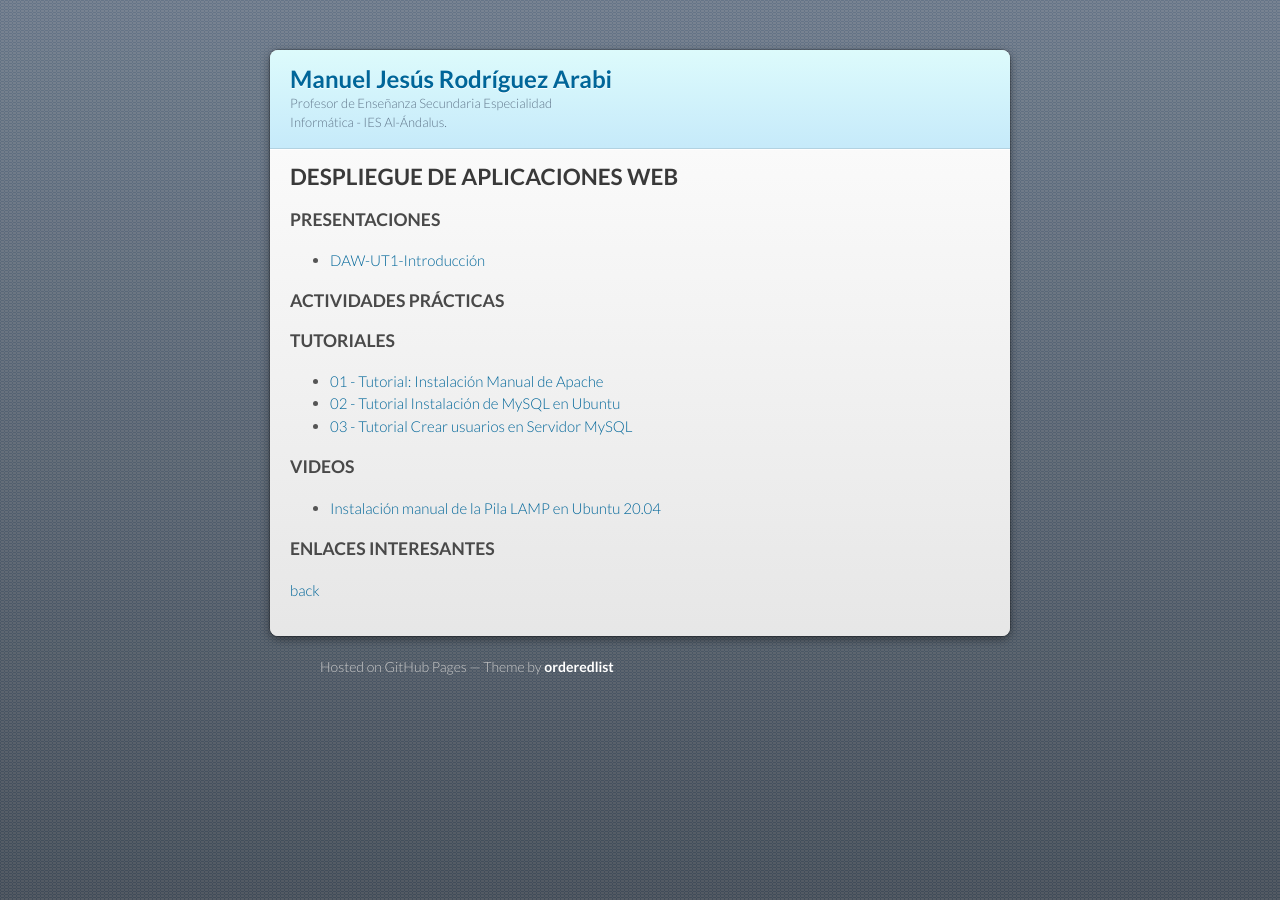
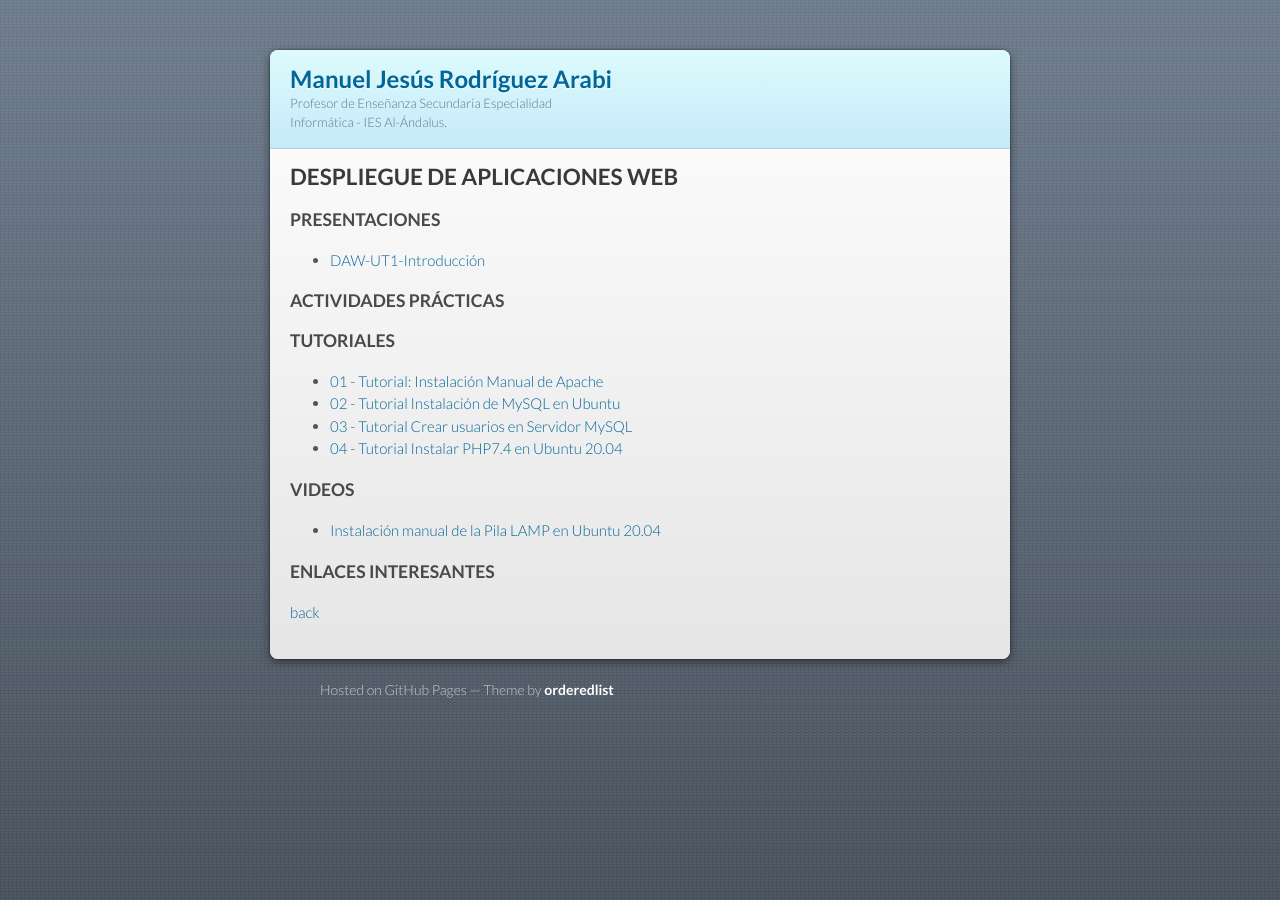
Before and after one commit to mrodara/mrodara.github.io, a Jekyll site: the page built from mods/daw.md, in a window 1280 px wide. Built offline with Jekyll 4.4.1, drawn with Linux system fonts in a browser that asks for light colours; our own code applies the rules of GitHub Pages for plain Markdown files.

Commit message:
Tutorial instalación PHP IAW y DAW

```diff
--- a/mods/daw.md
+++ b/mods/daw.md
@@ -15,6 +15,7 @@
 * [01 - Tutorial: Instalación Manual de Apache](https://docs.google.com/document/d/1jwjqaS1a8ck-DKe7FUTutS03L2L86gSH2j4onT6iHTU/edit?usp=sharing)
 * [02 - Tutorial Instalación de MySQL en Ubuntu](https://docs.google.com/document/d/1IHjZUxZ7QPbzweq-cW-vk4FzWbuYyP7MZbVm1dRTaEk/edit?usp=sharing)
 * [03 - Tutorial Crear usuarios en Servidor MySQL](https://docs.google.com/document/d/1e7IxqwJPpDfnVrZKUMGs1abM3_BvCzxz5_OWEBDRjcg/edit?usp=sharing)
+* [04 - Tutorial Instalar PHP7.4 en Ubuntu 20.04](https://docs.google.com/document/d/11LEQEer5rJ1OwUc69WaeclO0SBO0W20CKcEWLsiywQ0/edit?usp=sharing)
 
 ### VIDEOS
 
```
Also changed, not shown: mods/iaw.md (+1 -0 lines).
